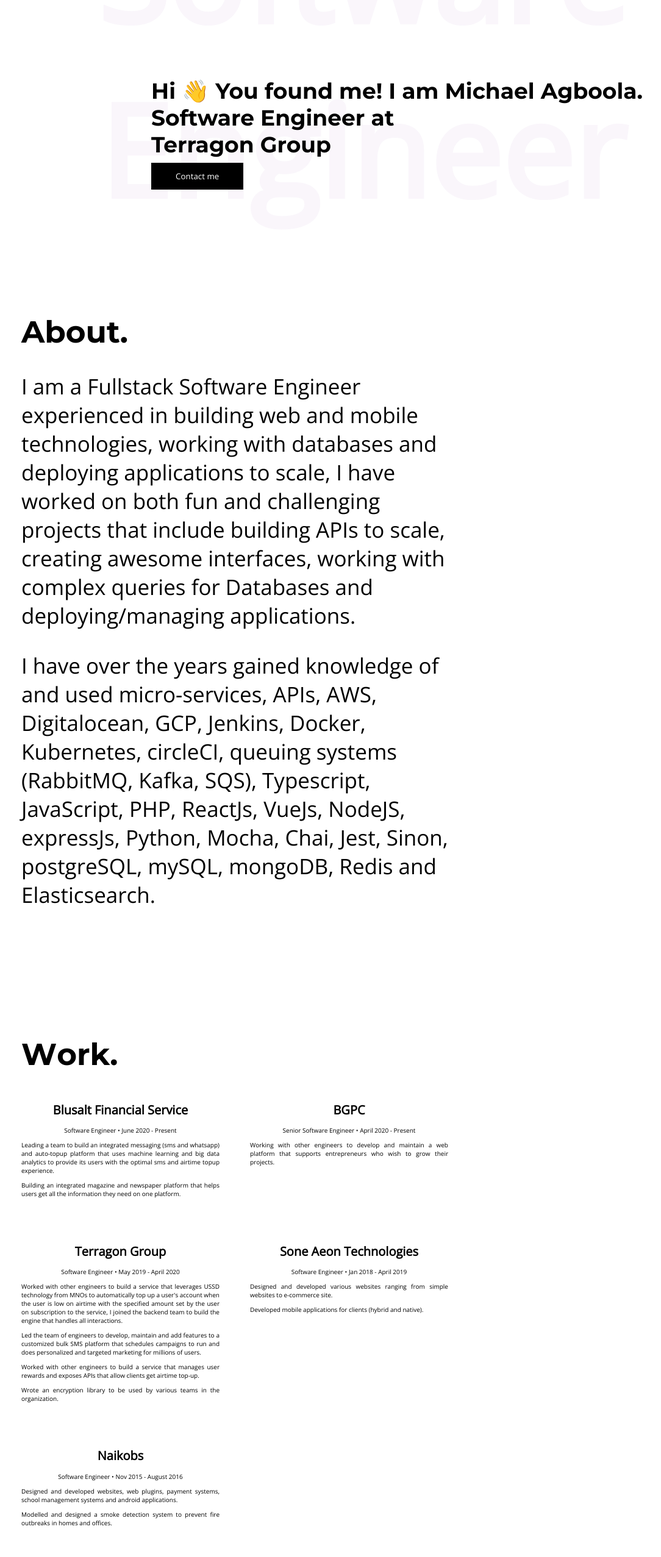
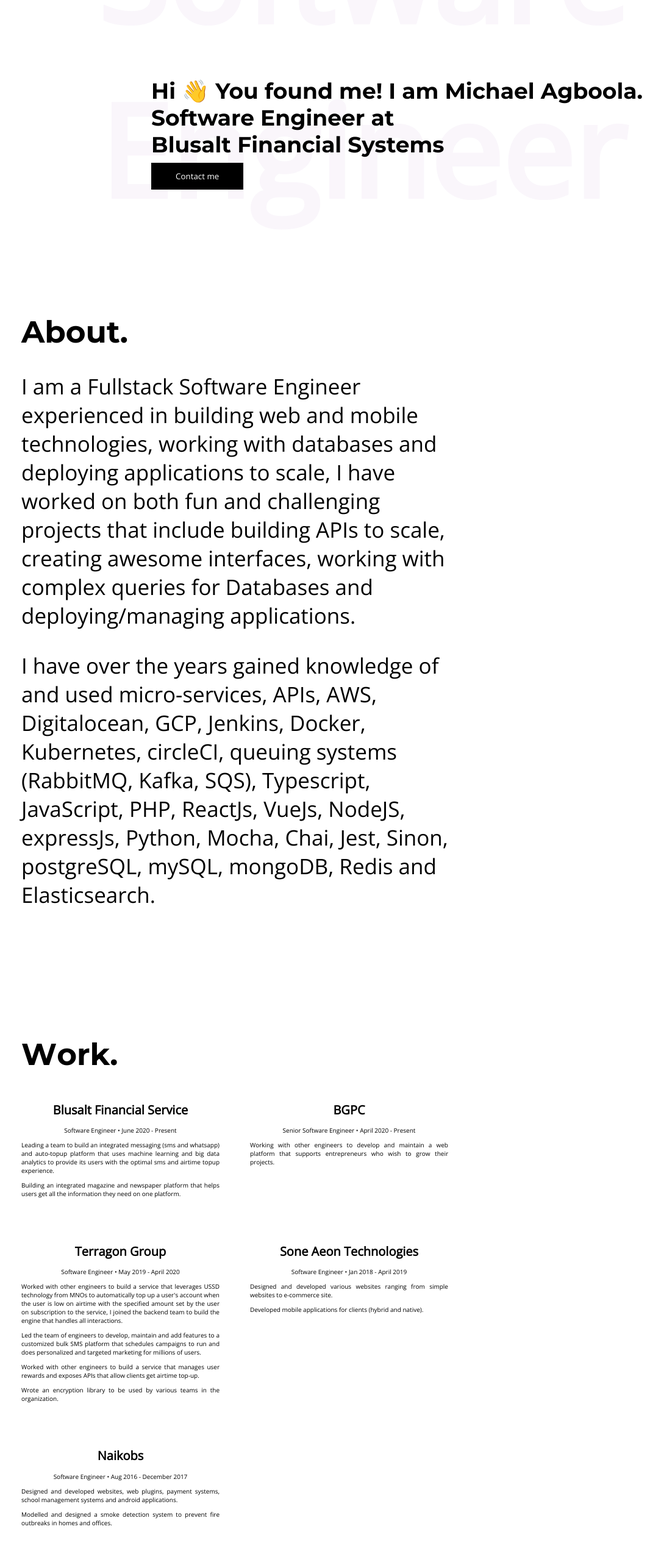
Before and after one commit to drexlar5/my-portfolio, a React (Create React App) app: page / in a window 1280 px wide. Shown: the part 220-2774 px from the top of the page at 61% size, without its empty margins (25-1109 px from the left). Built offline with nearby package versions, Linux system fonts and the light colour scheme.

Commit message:
Minor changes

```diff
--- a/src/yourdata.js
+++ b/src/yourdata.js
@@ -8,7 +8,7 @@
     //Line 2 For Header
     "Software Engineer at",
     //Line 3 For Header
-    "Terragon Group",
+    "Blusalt Financial Systems",
   ],
   //Contact Email
   contactEmail: "drexlar37@gmail.com",
@@ -146,7 +146,7 @@
       id: 5, //DO NOT CHANGE THIS (Please)😅
       title: "Naikobs",
       service: "Software Engineer",
-      date: "Nov 2015 - August 2016",
+      date: "Aug 2016 - December 2017",
       workDescription: [
         `Designed and developed websites, web plugins, payment systems, school management systems and android applications.`,
 
```
Also changed, not shown: 1 other file (tests, documents, lock files or other folders).
